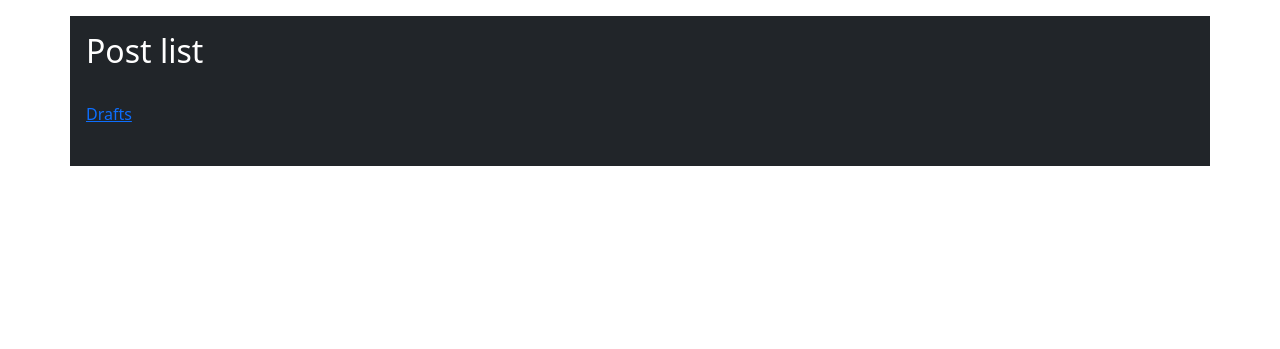
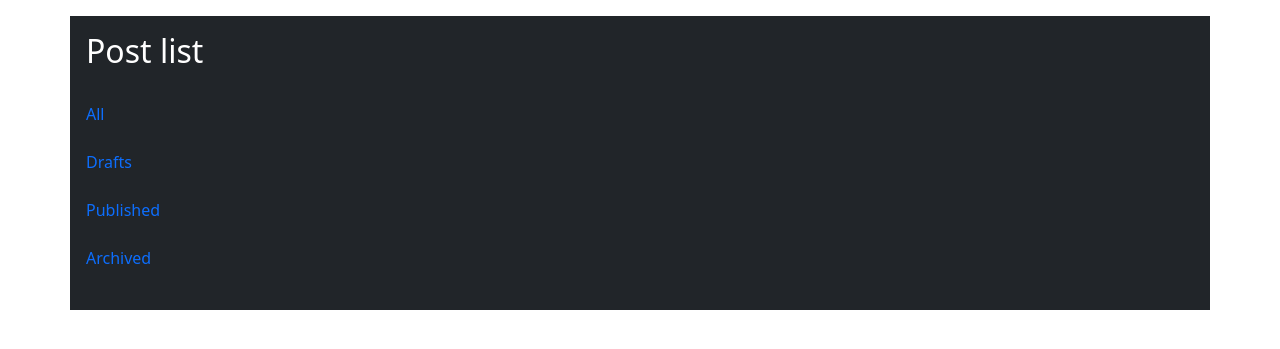
Before and after one commit to athfemoiur/Simple-Blog, a Django app: page /user/1/posts/ in a window 1280 px wide. Shown: the part 56-405 px from the top of the page. Run offline with Django 3.2, Linux system fonts and the light colour scheme; the visitor is signed in with stand-in values (Sample User, id 1); data that the repository does not hold is empty.

```diff
--- a/templates/post/post_list.html
+++ b/templates/post/post_list.html
@@ -5,7 +5,16 @@
     <h2>Post list</h2>
     <br>
     {% if access %}
-        <a href="?status=0">Drafts</a>
+        <a class="text-decoration-none" href="?">All</a>
+        <br>
+        <br>
+        <a class="text-decoration-none" href="?status=0">Drafts</a>
+        <br>
+        <br>
+        <a class="text-decoration-none" href="?status=1">Published</a>
+        <br>
+        <br>
+        <a class="text-decoration-none" href="?status=2">Archived</a>
         <br>
         <br>
     {% endif %}
```
Also changed, not shown: readme.md (added).
